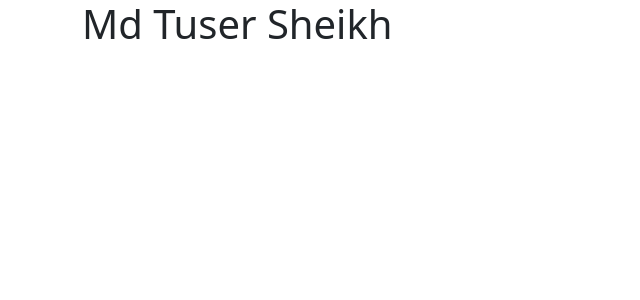
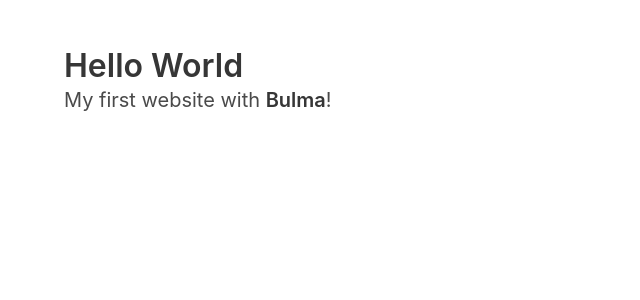
Before and after one commit to TuserSheikh/angular-todo-app, an Angular app: page / in a window 1280 px wide. Shown: the top 300 px of the page, without its empty margins (0-640 px from the left). Built offline with nearby package versions, Linux system fonts and the light colour scheme.

Commit message:
remove bootstrap and add bulma

```diff
--- a/angular.json
+++ b/angular.json
@@ -26,14 +26,8 @@
             "polyfills": "src/polyfills.ts",
             "tsConfig": "tsconfig.app.json",
             "inlineStyleLanguage": "scss",
-            "assets": [
-              "src/favicon.ico",
-              "src/assets"
-            ],
-            "styles": [
-              "node_modules/bootstrap/scss/bootstrap.scss",
-              "src/styles.scss"
-            ],
+            "assets": ["src/favicon.ico", "src/assets"],
+            "styles": ["node_modules/bulma/bulma.sass", "src/styles.scss"],
             "scripts": []
           },
           "configurations": {
@@ -95,13 +89,8 @@
             "tsConfig": "tsconfig.spec.json",
             "karmaConfig": "karma.conf.js",
             "inlineStyleLanguage": "scss",
-            "assets": [
-              "src/favicon.ico",
-              "src/assets"
-            ],
-            "styles": [
-              "src/styles.scss"
-            ],
+            "assets": ["src/favicon.ico", "src/assets"],
+            "styles": ["src/styles.scss"],
             "scripts": []
           }
         }
--- a/package.json
+++ b/package.json
@@ -18,7 +18,7 @@
     "@angular/platform-browser": "~12.0.3",
     "@angular/platform-browser-dynamic": "~12.0.3",
     "@angular/router": "~12.0.3",
-    "bootstrap": "^5.0.2",
+    "bulma": "^0.9.3",
     "rxjs": "~6.6.0",
     "tslib": "^2.1.0",
     "zone.js": "~0.11.4"
--- a/src/app/app.component.html
+++ b/src/app/app.component.html
@@ -1,7 +1,6 @@
-<div class="container">
-  <div class="col">
-    <div class="row">
-      <h1>Md Tuser Sheikh</h1>
-    </div>
+<section class="section">
+  <div class="container">
+    <h1 class="title">Hello World</h1>
+    <p class="subtitle">My first website with <strong>Bulma</strong>!</p>
   </div>
-</div>
+</section>
```
Also changed, not shown: 1 other file (tests, documents, lock files or other folders).
